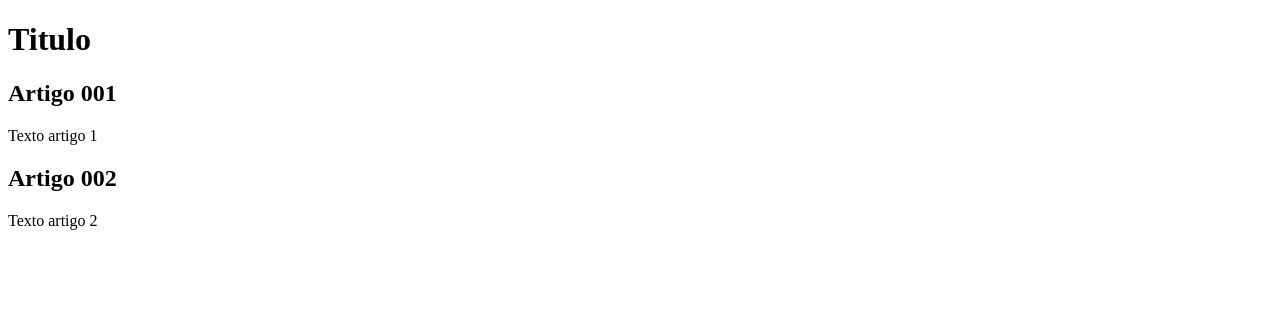
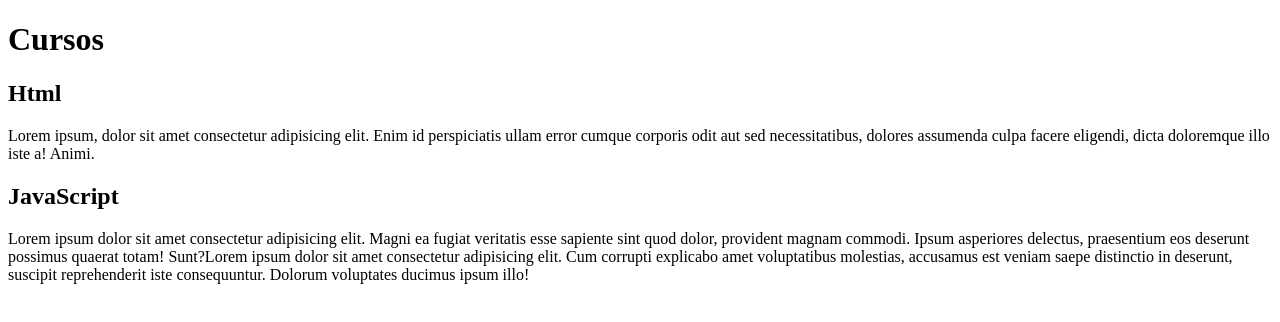
Before and after one commit to dimitrymm/projeto-site, a plain HTML site: page index.html in a window 1280 px wide. Drawn offline with Linux system fonts and the light colour scheme.

Commit message:
comecei a escrever o conteudo

```diff
--- a/index.html
+++ b/index.html
@@ -3,24 +3,24 @@
 <head>
     <meta charset="UTF-8">
     <meta name="viewport" content="width=device-width, initial-scale=1.0">
-    <title>Projeto Site</title>
+    <title> Site</title>
 </head>
 <body>
 
     <main>
         <header>
-            <h1>Titulo</h1>
+            <h1>Cursos</h1>
 
         </header>
         <article>
-            <h2>Artigo 001</h2>
-            <p>Texto artigo 1</p>
+            <h2>Html</h2>
+            <p>Lorem ipsum, dolor sit amet consectetur adipisicing elit. Enim id perspiciatis ullam error cumque corporis odit aut sed necessitatibus, dolores assumenda culpa facere eligendi, dicta doloremque illo iste a! Animi.</p>
 
         </article>
 
         <article>
-            <h2>Artigo 002</h2>
-            <p>Texto artigo 2</p>
+            <h2>JavaScript</h2>
+            <p>Lorem ipsum dolor sit amet consectetur adipisicing elit. Magni ea fugiat veritatis esse sapiente sint quod dolor, provident magnam commodi. Ipsum asperiores delectus, praesentium eos deserunt possimus quaerat totam! Sunt?Lorem ipsum dolor sit amet consectetur adipisicing elit. Cum corrupti explicabo amet voluptatibus molestias, accusamus est veniam saepe distinctio in deserunt, suscipit reprehenderit iste consequuntur. Dolorum voluptates ducimus ipsum illo!</p>
         </article>
 
     </main>
```
